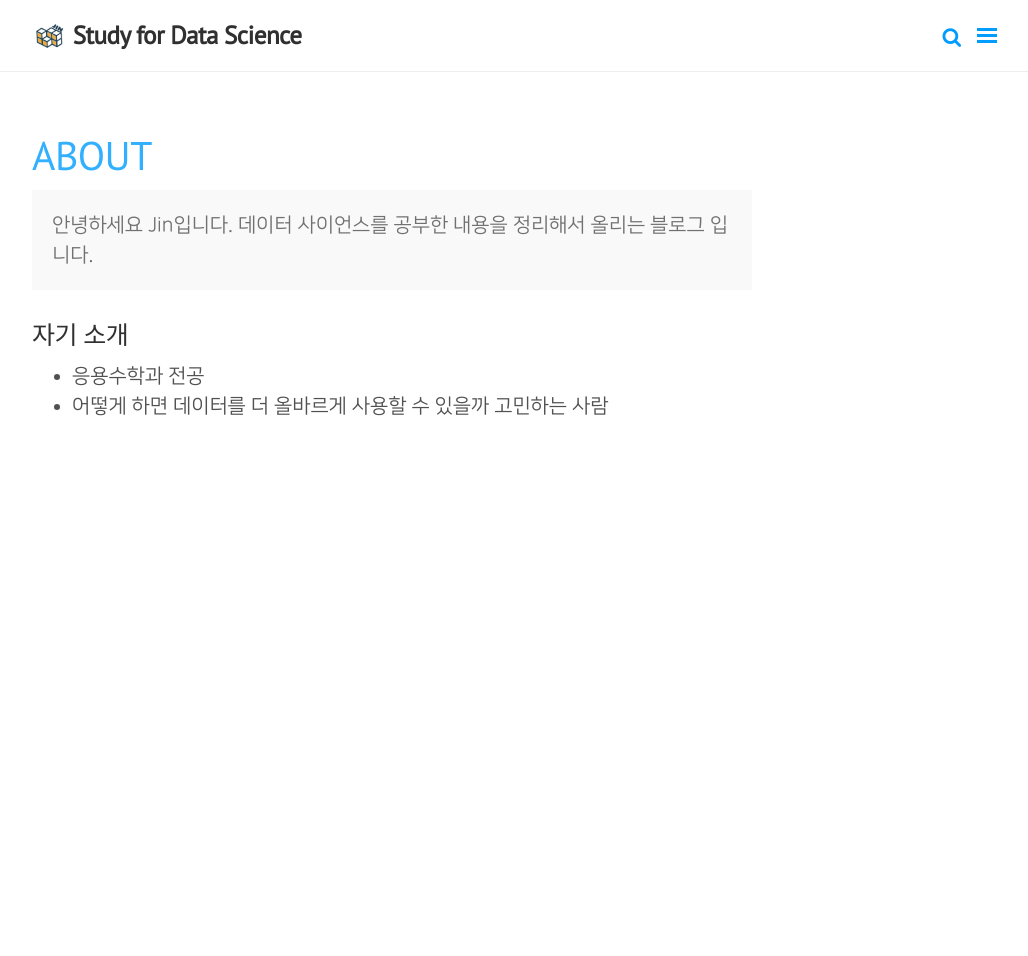
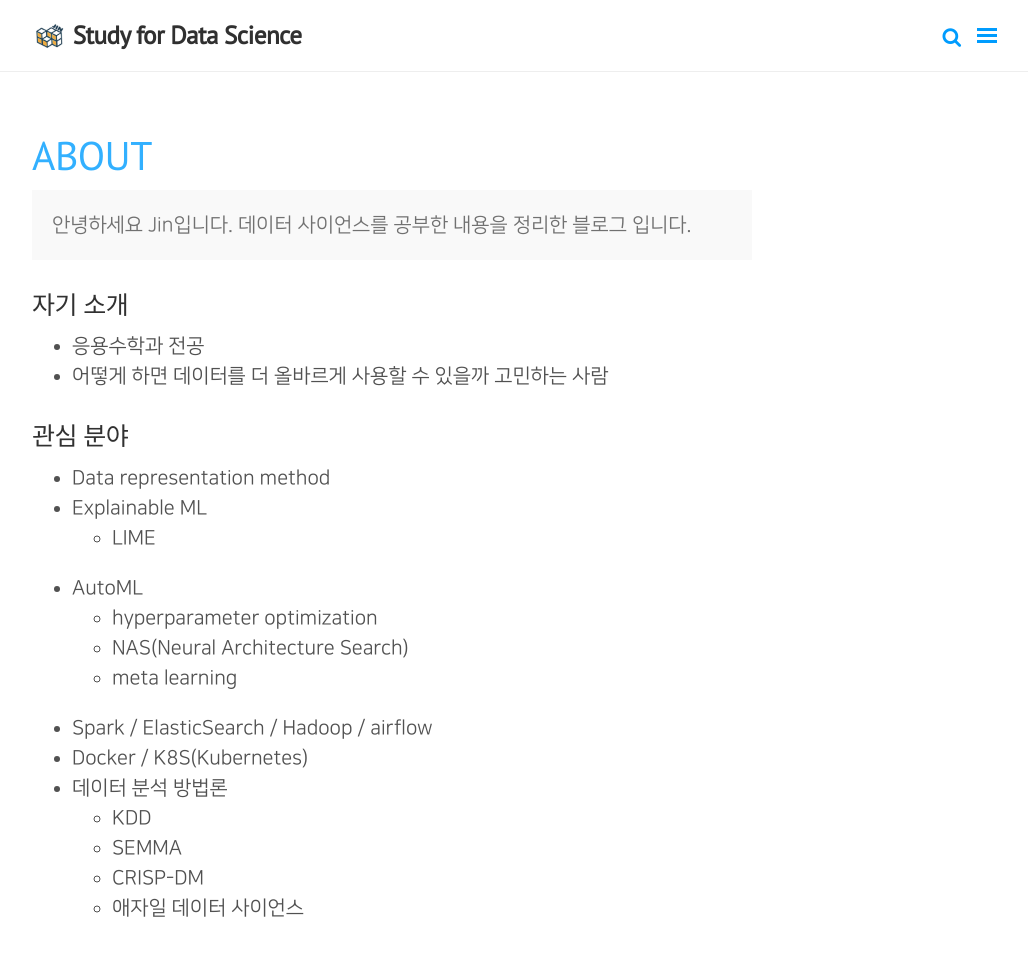
Before and after one commit to jin717/jin717.github.io, a Jekyll site: the page built from about.md, in a window 1280 px wide and 1003 px high. Shown: the top 956 px of the window, without its empty margins (248-1276 px from the left). Built offline with Jekyll 4.4.1, drawn with Linux system fonts in a browser that asks for light colours; nearby versions of some CDN libraries; comment, search, counter and statistics services are not loaded.

Commit message:
add 인공 신경망(1) & 퍼셉트론 post, update about

```diff
--- a/about.md
+++ b/about.md
@@ -5,9 +5,25 @@ title: About
 
 <p class="message">
   안녕하세요 Jin입니다.
-  데이터 사이언스를 공부한 내용을 정리해서 올리는 블로그 입니다.
+  데이터 사이언스를 공부한 내용을 정리한 블로그 입니다.
 </p>
 
 ### 자기 소개
 - 응용수학과 전공
 - 어떻게 하면 데이터를 더 올바르게 사용할 수 있을까 고민하는 사람
+
+### 관심 분야
+- Data representation method
+- Explainable ML
+    - LIME
+- AutoML
+    - hyperparameter optimization
+    - NAS(Neural Architecture Search)
+    - meta learning
+- Spark / ElasticSearch / Hadoop / airflow
+- Docker / K8S(Kubernetes)
+- 데이터 분석 방법론
+    - KDD
+    - SEMMA
+    - CRISP-DM
+    - 애자일 데이터 사이언스
```
Also changed, not shown: _posts/machine learning/2019-10-17-neural_network.md (added, +28 -0 lines), _posts/machine learning/2019-10-17-what_is_model_in_data_science.md (added, +42 -0 lines), _posts/python/2019-10-16-python3.8_review.md (+1 -1 lines), public/machine_learning/neural_model.png (added), public/machine_learning/neuron.png (added), public/machine_learning/perceptron.png (added).
